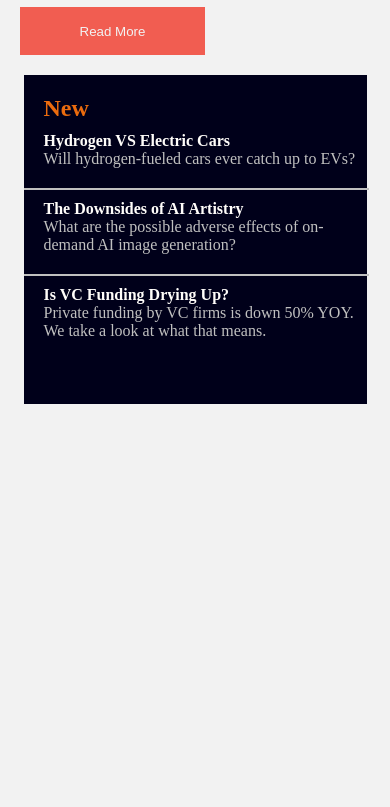
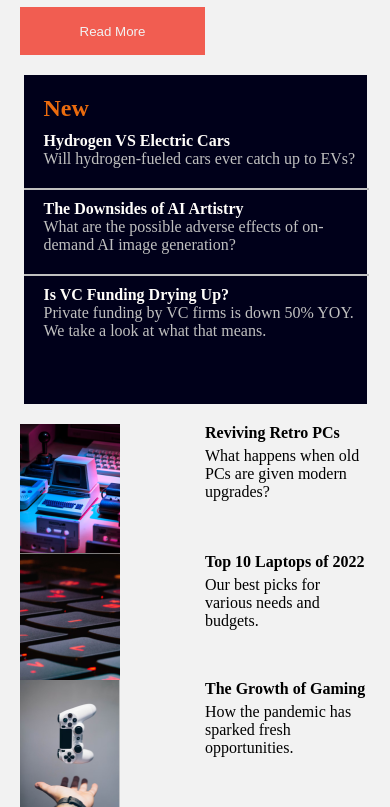
Before and after one commit to arianchhim978/news-page, a plain HTML site: page index.html in a window 390 px wide. Shown: the part 548-1355 px from the top of the page. Before the commit the page ends 952 px from the top, so only its background shows below. Drawn offline with Linux system fonts and the light colour scheme.

Commit message:
added css grid to the bottom of the mobile layout

```diff
--- a/index.html
+++ b/index.html
@@ -40,8 +40,18 @@
        </div>
      </div>
      <div id="grid1">
-
-     </div>
+        <img class="image" src="Bitmap.png">
+       <div class="flex2" >
+        <h4 class="header">Reviving Retro PCs</h4>
+        <p class="text">What happens when old PCs are given modern upgrades?</p>
+        </div><img class="im" src="Bitmap2.png">
+        <div class="flex2">
+        <h4 >Top 10 Laptops of 2022</h4>
+        <p class="text">Our best picks for various needs and budgets.</p>
+        </div><img src="Bitmap3.png">
+       <div class="flex2"> <h4>The Growth of Gaming</h4>
+        <p class="text">How the pandemic has sparked fresh opportunities.</p>
+     </div></div>
 
     </div>
 </body>
--- a/style.css
+++ b/style.css
@@ -80,5 +80,28 @@
     }
     #grid1{
         display:grid;
+        grid-template-columns: repeat(2,1fr);
+        margin-left:20px;
+        margin-top:20px;
+        grid-template-areas:
+        "image header"
+        ". p"
+        "image2 header2"
+        ". p2";
+
+    }
+    .header{
+        grid-area:header;
+    }
+    .text{
+        grid-area:p;
+        margin-right:20px;
+        margin-left:0px;
+        margin-top: 5px;
+
+
+    }
+    .image{
+        grid-area:image;
     }
 }
```
Also changed, not shown: Bitmap2.png (added), Bitmap3.png (added).
